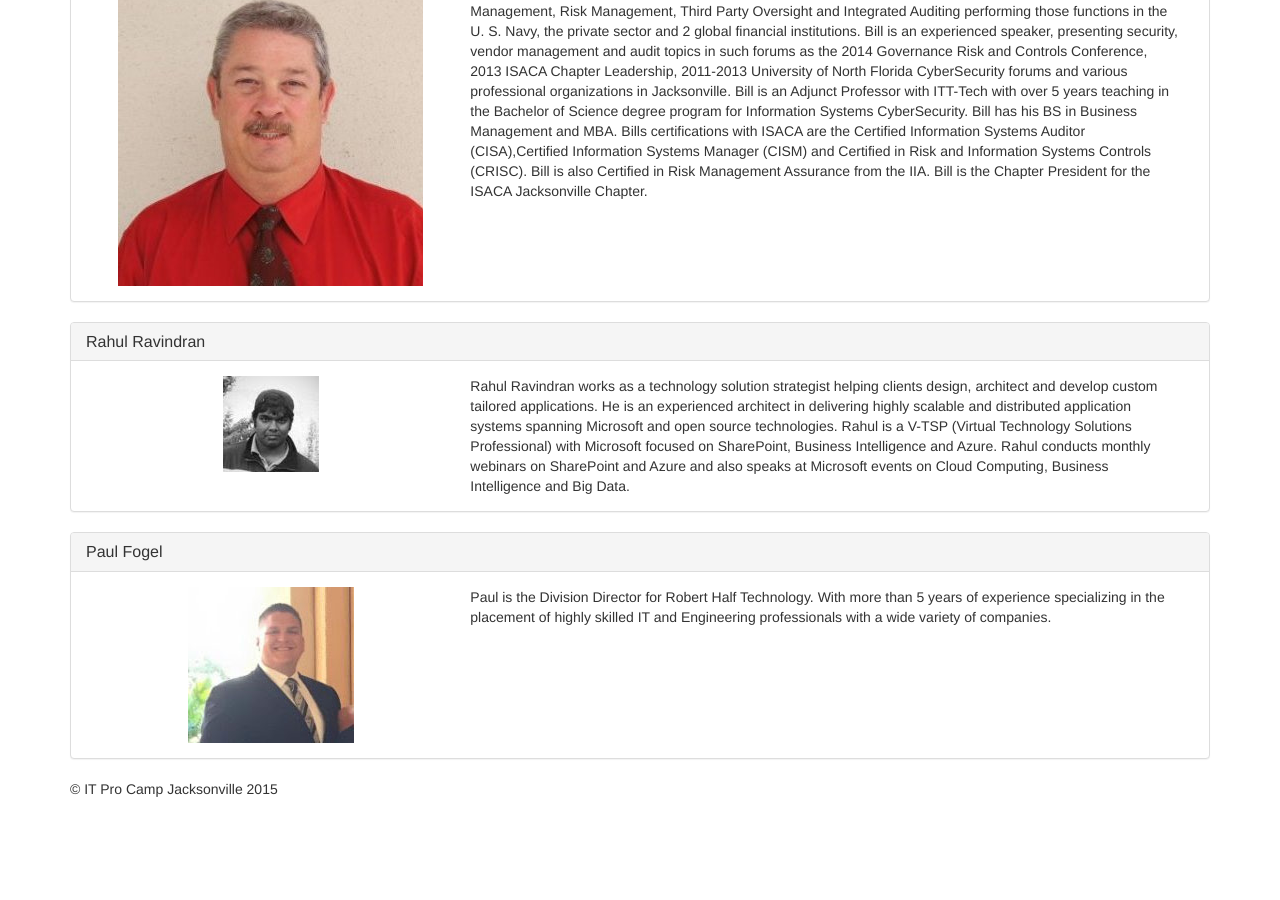
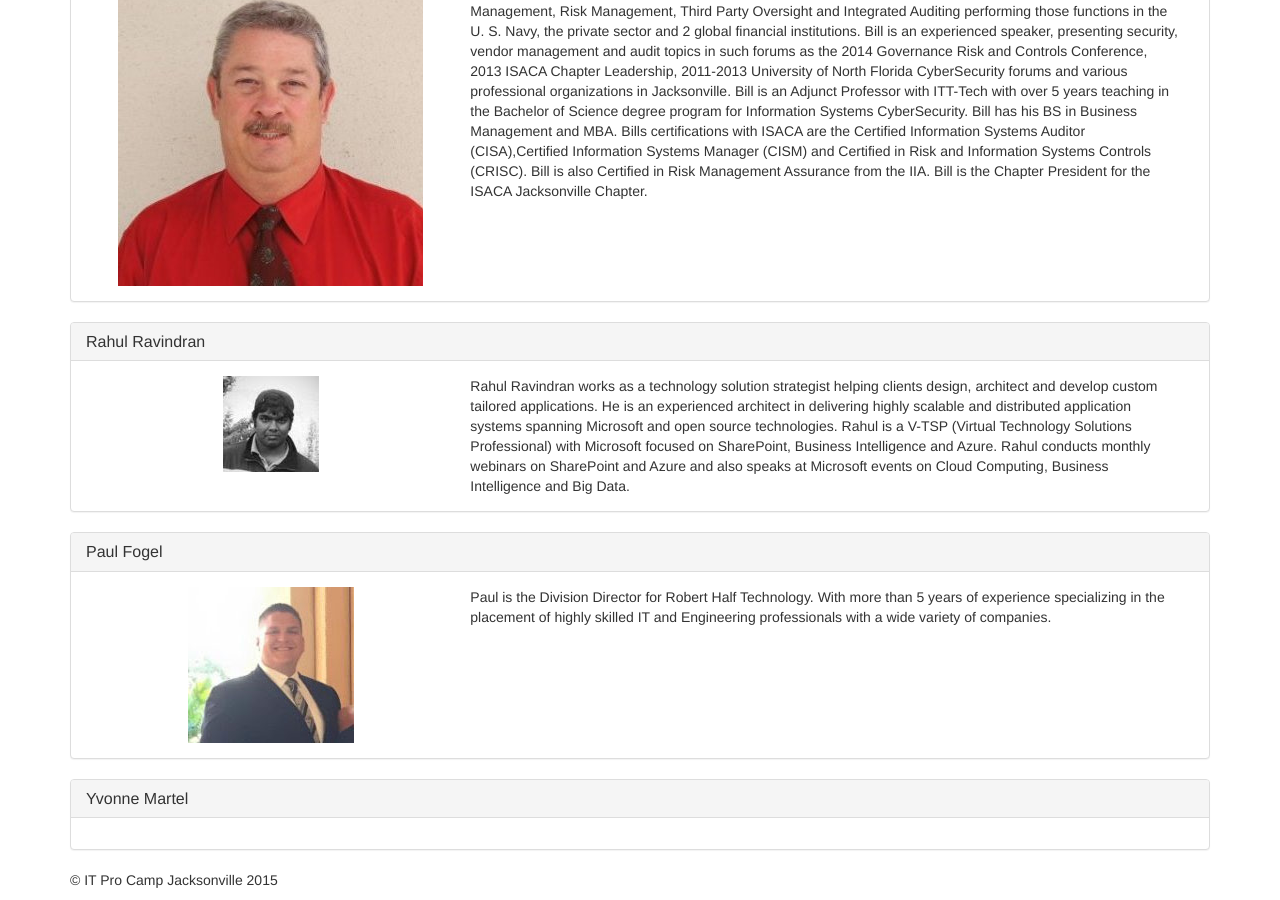
Before and after one commit to tk811/ConfernceApp, a Jekyll site: the page built from speakers/index.html, in a window 1280 px wide and 900 px high, scrolled down 4829 px. Built offline with Jekyll 4.4.1, drawn with Linux system fonts in a browser that asks for light colours; nearby versions of some CDN libraries; before the commit the page ends 5638 px from its top, so only the background shows below that.

Commit message:
Added Yvonne

```diff
--- a/_data/speakers.json
+++ b/_data/speakers.json
@@ -93,5 +93,10 @@
 		"name": "Paul Fogel",
 		"image": "paul.fogel.jpg",
 		"description": "Paul is the Division Director for Robert Half Technology. With more than 5 years of experience specializing in the placement of highly skilled IT and Engineering professionals with a wide variety of companies."
+	},
+	{
+		"name": "Yvonne Martel",
+
+		"description": ""
 	}
 ]
--- a/sessions/index.html
+++ b/sessions/index.html
@@ -217,7 +217,7 @@ By defining what 3D Printing is, how it all started, where it is, and where its
 that is taking place internationally, and even locally in Jacksonville!
 				</td>
 				<td>
-					Yvonne Martel
+					Yvonne Martel - A Plan to Finish Your College Degree – Have you ever thought about going back to school and finishing the college degree you started?  Yvonne Martel will describe the Complete Florida Program its partnership with Florida State College at Jacksonville.  Topics will include how to participate in Complete Florida, the types of degrees offered, transfer of credits, new and upcoming scholarship opportunities, and more.
 				</td>
 				<td>
 					Alex Melching
--- a/speakers/index.html
+++ b/speakers/index.html
@@ -10,6 +10,7 @@ description: "Speakers"
 	  <div class="panel-heading">
 	    <h3 class="panel-title">{{ speaker.name }}</h3>
 	  </div>
+	  {% if speaker.image != null %}
 	  <div class="panel-body">
 	    <div class="col-md-4">
 			<img src="/images/{{ speaker.image }}" class="center-block img-responsive" />
@@ -18,6 +19,13 @@ description: "Speakers"
 			{{ speaker.description }}
 		</div>
 	  </div>
+	  {% else %}
+	  <div class="panel-body">
+		<div class="col-md-12">
+			{{ speaker.description }}
+		</div>
+	  </div>
+	  {% endif %}
 	</div>
 {% endfor %}
 
```
